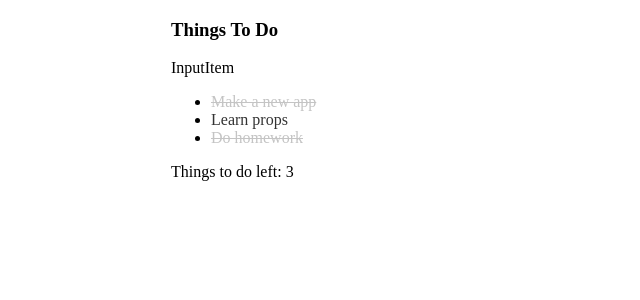
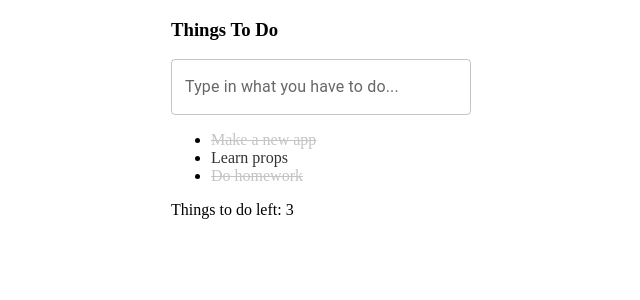
Before and after one commit to WebHeroSchool/ToDo-Final-Project, a React (Create React App) app: page / in a window 1280 px wide. Shown: the top 300 px of the page, without its empty margins (319-959 px from the left). Built offline with nearby package versions, Linux system fonts and the light colour scheme.

Commit message:
input first styles

```diff
--- a/package.json
+++ b/package.json
@@ -36,6 +36,9 @@
     ]
   },
   "devDependencies": {
+    "@emotion/react": "^11.9.0",
+    "@emotion/styled": "^11.8.1",
+    "@mui/material": "^5.8.2",
     "classnames": "^2.3.1"
   }
 }
--- a/src/components/InputItem/InputItem.js
+++ b/src/components/InputItem/InputItem.js
@@ -1,3 +1,15 @@
-const InputItem = () => (<div>InputItem</div>);
+import TextField from '@mui/material/TextField';
+import Box from '@mui/material/Box';
+
+const InputItem = () => <div>
+    <Box
+      sx={{
+        width: 500,
+        maxWidth: '100%',
+      }}
+    >
+      <TextField fullWidth label="Type in what you have to do..." id="fullWidth" />
+    </Box>
+</div>;
 
 export default InputItem;
```
Also changed, not shown: 1 other file (tests, documents, lock files or other folders).
